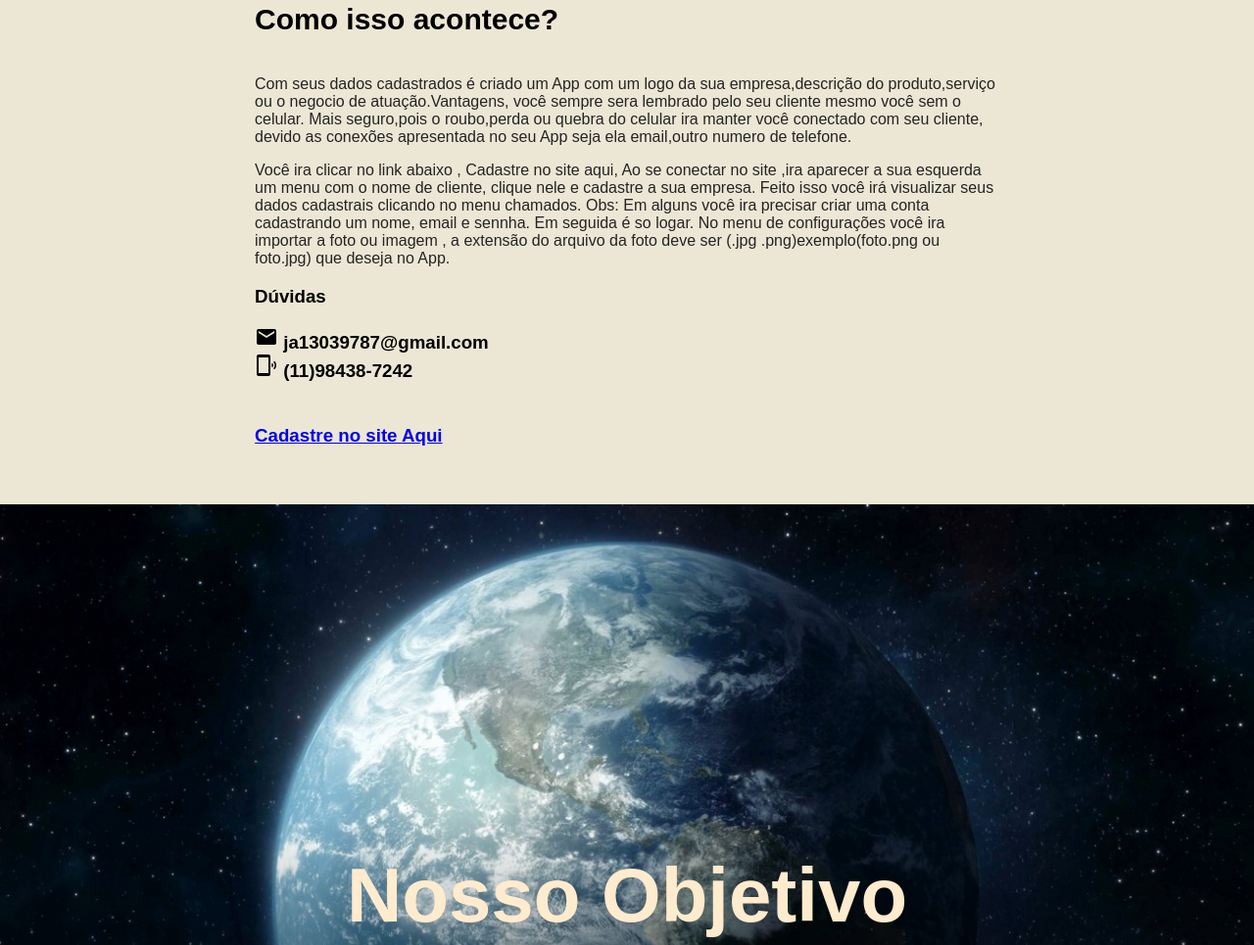
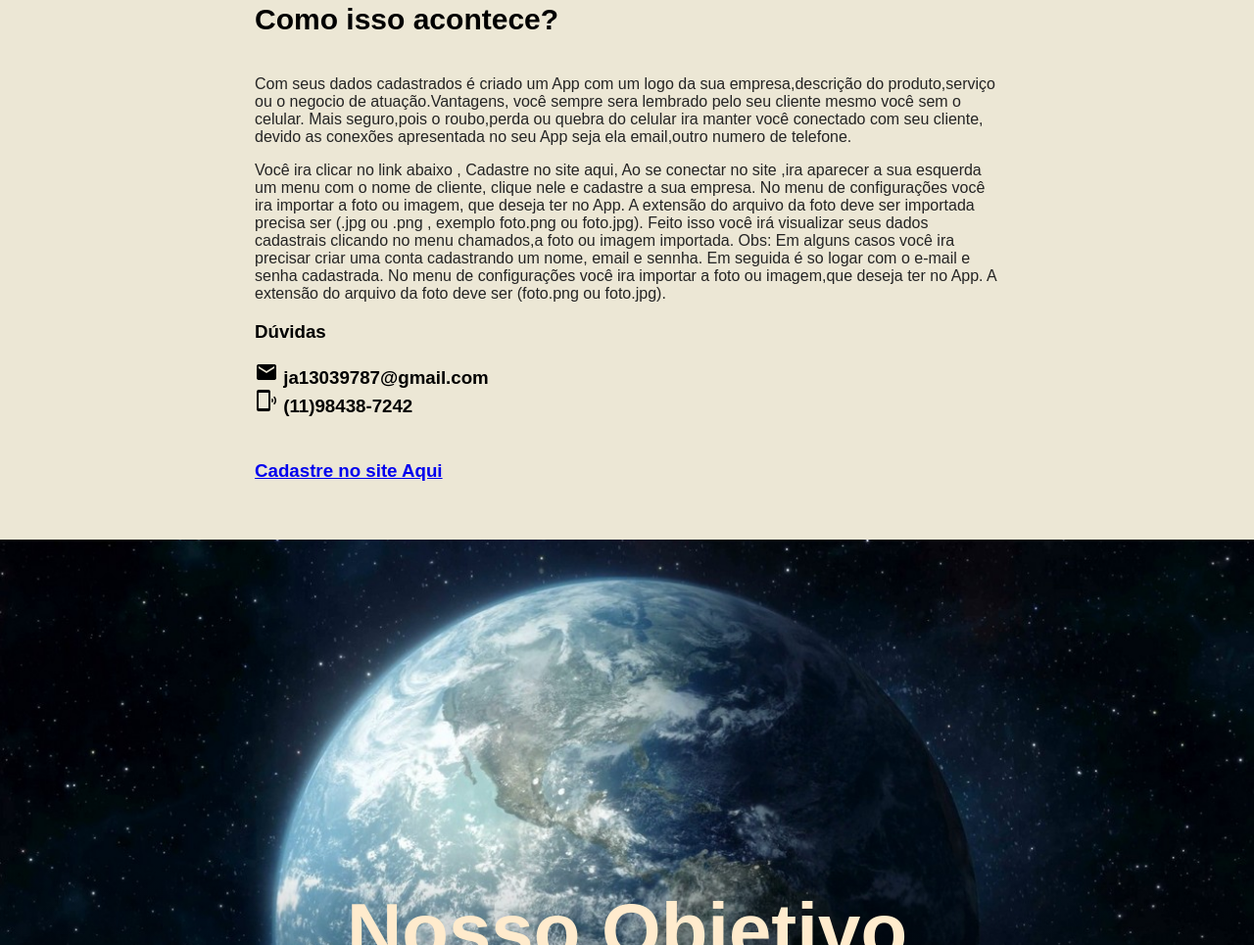
Before and after one commit to jra-software/site, a plain HTML site: page index.html in a window 1280 px wide. Shown: the part 1963-2928 px from the top of the page at 98% size. Drawn offline with Linux system fonts and the light colour scheme.

Commit message:
Update index.html

```diff
--- a/index.html
+++ b/index.html
@@ -41,8 +41,8 @@
                     Com seus dados cadastrados é criado um App com um logo da sua empresa,descrição do produto,serviço ou o negocio de atuação.Vantagens, você sempre sera lembrado pelo seu cliente mesmo você sem o celular. Mais seguro,pois o roubo,perda ou quebra do celular ira manter você conectado com seu cliente, devido as conexões apresentada no seu App seja ela email,outro numero de telefone.
                    </p>
                    <p>
-                    Você ira clicar no link abaixo , Cadastre no site aqui, Ao se conectar no site ,ira aparecer a sua esquerda um menu com o nome de cliente, clique nele e cadastre a sua empresa. Feito isso você irá visualizar seus dados cadastrais clicando no menu chamados.
-                    Obs: Em alguns você ira precisar criar uma conta cadastrando um nome, email e sennha. Em seguida é so logar. No menu de configurações você ira importar a foto ou  imagem , a extensão do arquivo da foto deve ser (.jpg .png)exemplo(foto.png ou foto.jpg) que deseja no App.
+                    Você ira clicar no link abaixo , Cadastre no site aqui, Ao se conectar no site ,ira aparecer a sua esquerda um menu com o nome de cliente, clique nele e cadastre a sua empresa. No menu de configurações você ira importar a foto ou  imagem, que deseja ter no App. A extensão do arquivo da foto deve ser importada precisa ser (.jpg ou .png , exemplo foto.png ou foto.jpg). Feito isso você irá visualizar seus dados cadastrais clicando no menu chamados,a foto ou imagem importada.
+                    Obs: Em alguns casos você ira precisar criar uma conta cadastrando um nome, email e sennha. Em seguida é so logar com o e-mail e senha cadastrada. No menu de configurações você ira importar a foto ou imagem,que deseja ter no App. A extensão do arquivo da foto deve ser (foto.png ou foto.jpg).
                 </p>
                  <h3>Dúvidas</h3>
                 <h3>
```
